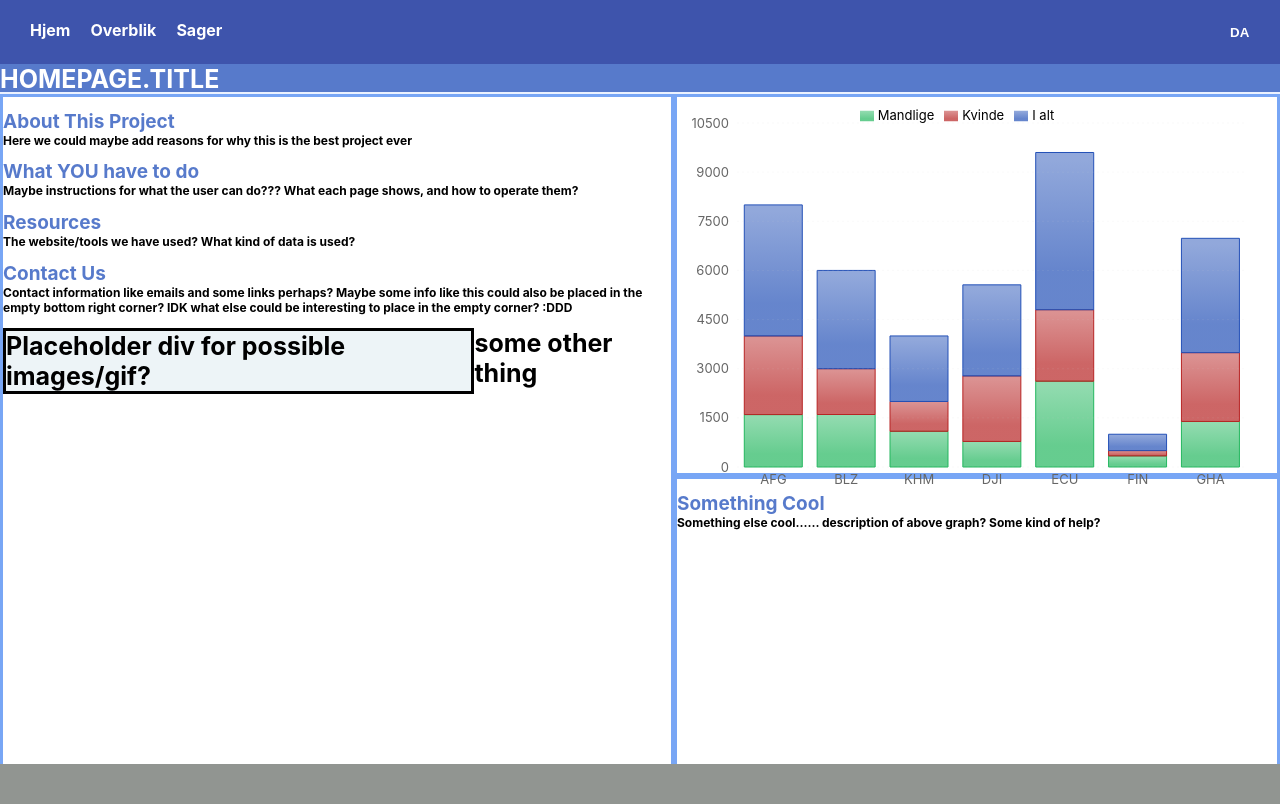
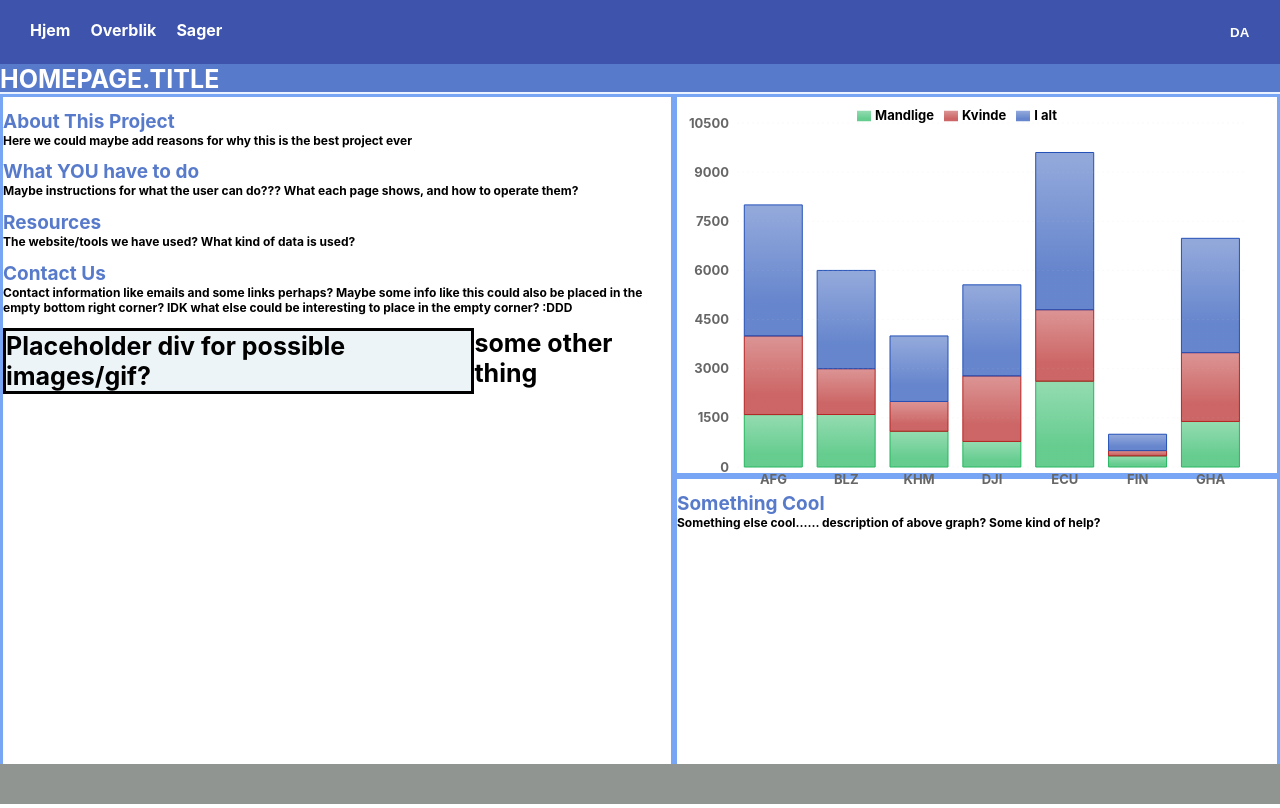
Before and after one commit to lilygostovic/DASS-frontend, a React (Create React App) app: page / in a window 1280 px wide. Built offline with nearby package versions, Linux system fonts and the light colour scheme.

Commit message:
Text style

```diff
--- a/src/pages/Dashboard/index.tsx
+++ b/src/pages/Dashboard/index.tsx
@@ -62,9 +62,10 @@ export const Dashboard = () => {
             flexDirection: "column",
             justifyContent: "center",
             alignItems: "center",
+            fontWeight: "bold",
           }}
         >
-          <div style={{ color: "black", marginBottom: "20px" }}>{text}</div>
+          <div style={{ color: "black", marginBottom: "20px", fontWeight: "normal" }}>{text}</div>
           <SummaryChart data={data} filter={filter} w={900} h={600} />
         </div>
       </div>
--- a/src/pages/Home/index.tsx
+++ b/src/pages/Home/index.tsx
@@ -65,7 +65,7 @@ export const Home = () => {
                   display: "flex",
                   justifyContent: "center",
                   fontSize: "13px",
-                  fontWeight: "normal",
+                  fontWeight: "bold",
                   cursor: "pointer",
                   color: "black",
                 }}
```
